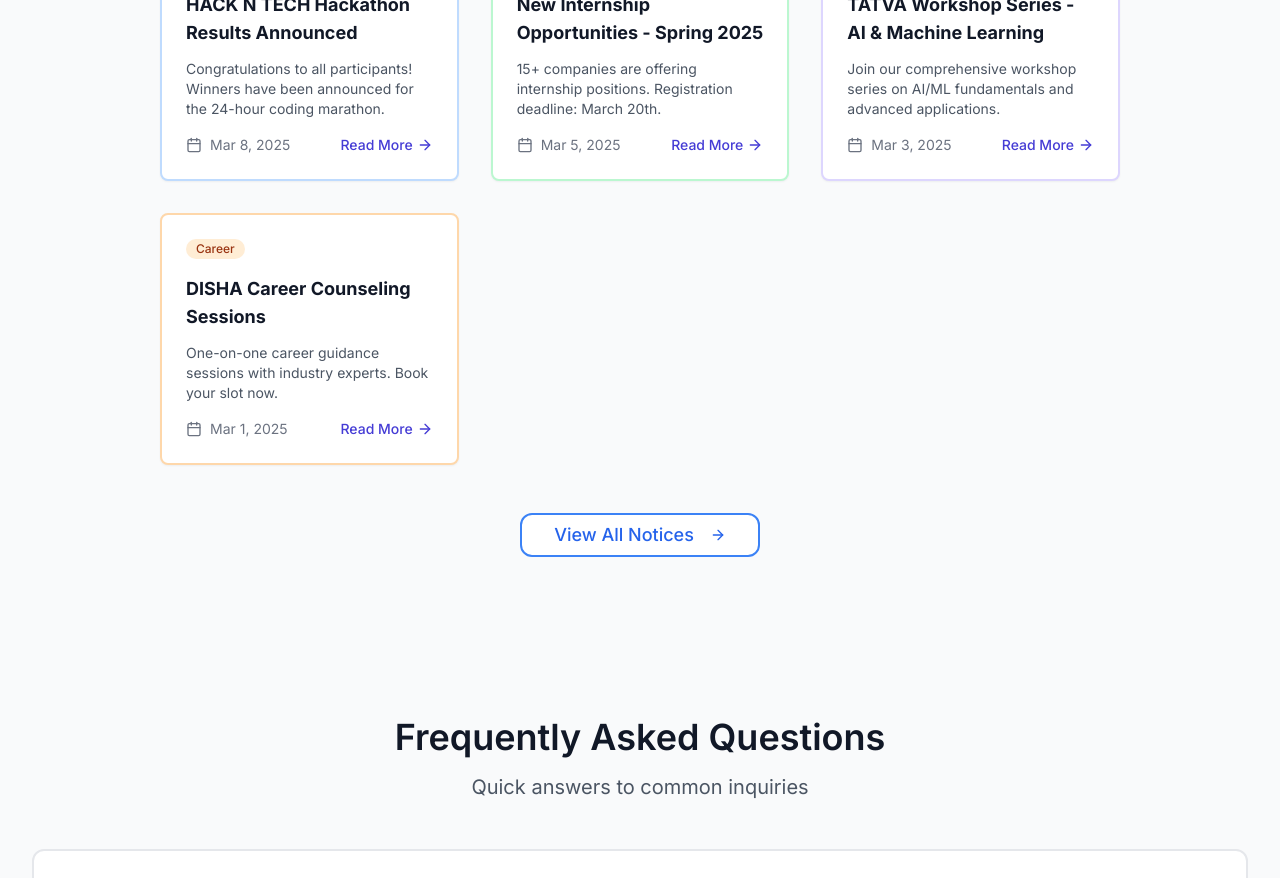
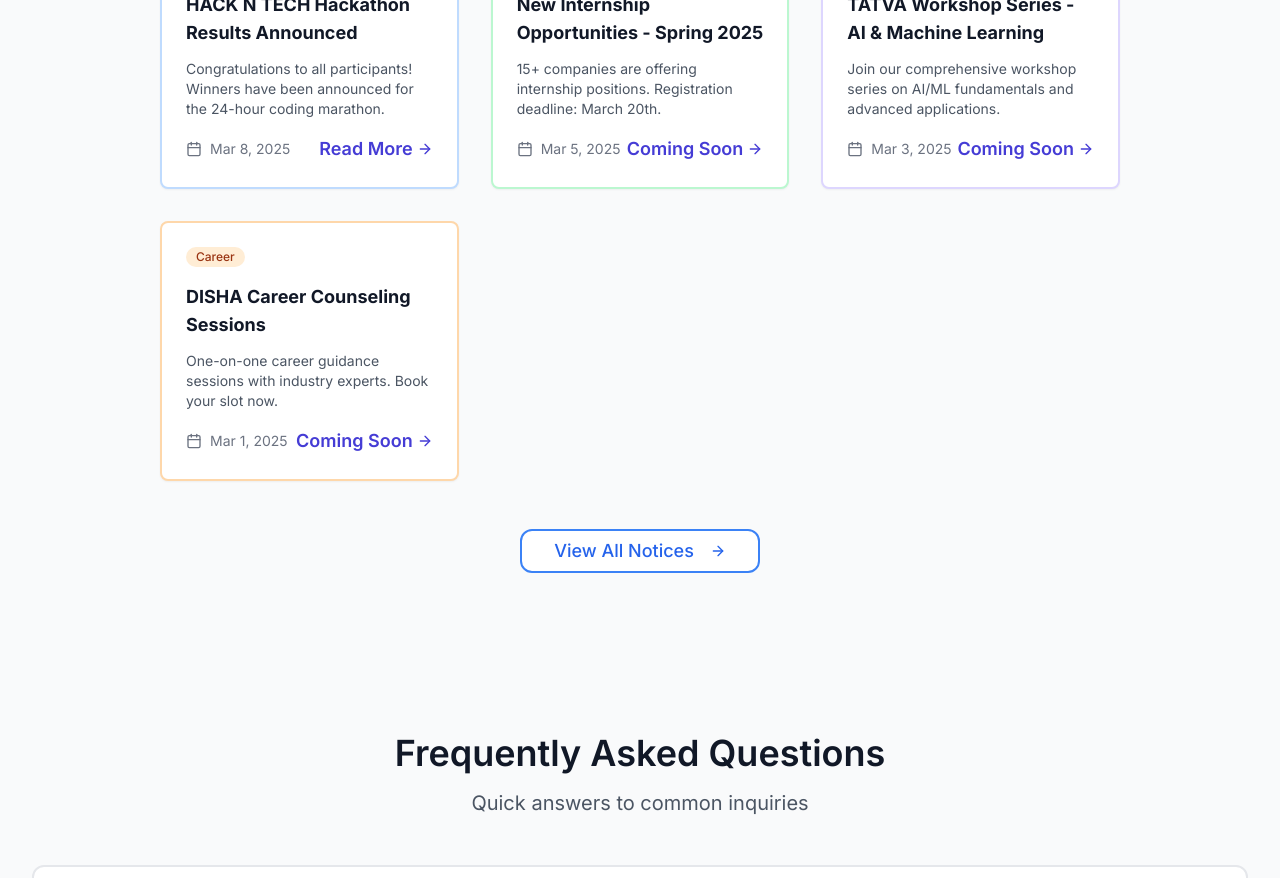
Before and after one commit to Vatsal9915/Student-Senate-IITP, a Next.js app: page / in a window 1280 px wide. Shown: the part 3840-4718 px from the top of the page. Built offline with nearby package versions, Linux system fonts and the light colour scheme.

Commit message:
update something

```diff
--- a/components/notices-section.tsx
+++ b/components/notices-section.tsx
@@ -113,13 +113,19 @@ export function NoticesSection() {
                 <Calendar className="w-4 h-4 mr-2" />
                 {formatDate(notice.date)}
                 </div>
-                <Link
-                href={`/notices/${notice.id}`}
-                className="text-[#453CD5] hover:text-blue-700 text-sm font-medium flex items-center group"
-                >
-                Read More
-                <ArrowRight className="w-4 h-4 ml-1 transform group-hover:translate-x-1 transition-transform" />
-                </Link>
+                {notice.category === "Events" && notice.title.includes("Hackathon") ? (
+                  <Link href="/events" passHref>
+                    <h1 className="flex justify-center items-center text-[#453CD5] font-semibold text-lg group-hover:text-[#453CD5] transition-colors cursor-pointer">
+                      Read More
+                      <ArrowRight className="w-4 h-4 ml-1 transform group-hover:translate-x-1 transition-transform" />
+                    </h1>
+                  </Link>
+                ) : (
+                  <h1 className="flex justify-center items-center text-[#453CD5] font-semibold text-lg group-hover:text-[#453CD5] transition-colors cursor-pointer">
+                    Coming Soon
+                    <ArrowRight className="w-4 h-4 ml-1 transform group-hover:translate-x-1 transition-transform" />
+                  </h1>
+                )}
               </div>
               </CardContent>
             </Card>
```
